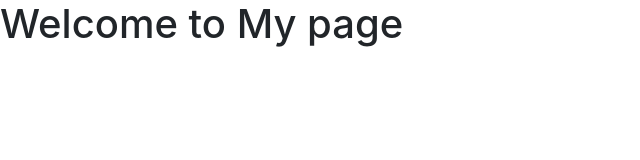
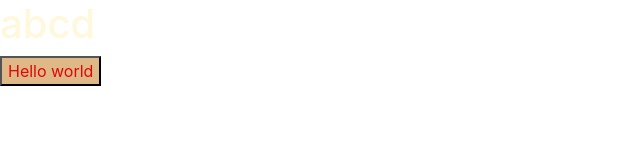
Before and after one commit to kaushi019/sample-repo, a website: page frontend/html/index.html in a window 1280 px wide. Shown: the whole page, without its empty margins (0-640 px from the left). Drawn offline with nearby package versions, Linux system fonts and the light colour scheme.

Commit message:
added css and js

```diff
--- a/frontend/css/index.css
+++ b/frontend/css/index.css
@@ -1,3 +1,8 @@
 .heading{
+    background-color: burlywood;
     color:rgb(228, 6, 6);
 }
+
+#heads{
+    color: cornsilk;
+}
--- a/frontend/html/index.html
+++ b/frontend/html/index.html
@@ -1,11 +1,14 @@
 <html>
     <head>
         <link rel="stylesheet" href="https://cdnjs.cloudflare.com/ajax/libs/twitter-bootstrap/4.5.0/css/bootstrap.min.css" />
+        <link rel="stylesheet" href="/css/index.css" />
     </head>
     <body>
-        <h1 id="heading">Welcome to My page</h1>
+        <h1 id="heads">abcd</h1>
+        <button class="heading">Hello world</button>
 
         <script src="https://cdnjs.cloudflare.com/ajax/libs/jquery/3.5.1/jquery.min.js"></script>
         <script src="https://cdnjs.cloudflare.com/ajax/libs/twitter-bootstrap/4.5.0/js/bootstrap.min.js"></script>
+        <script src="/js/index.js"></script>
     </body>
 </html>
--- a/server.js
+++ b/server.js
@@ -3,13 +3,13 @@ var app=express();
 
 var PORT = process.env.PORT || 3500;
 
+//locate directory of the css/js file
+app.use(express.static(__dirname+'/frontend'));
+
 app.get('/',function(req,res){
-    res.send('This is the beginning....Lets start the course...');
     res.sendFile(__dirname+'/frontend/html/index.html');
 });
 
 app.listen(PORT, function(){
     console.log("http://localhost:"+PORT);
 });
-
-//ctrl+c for terminating server.
```
